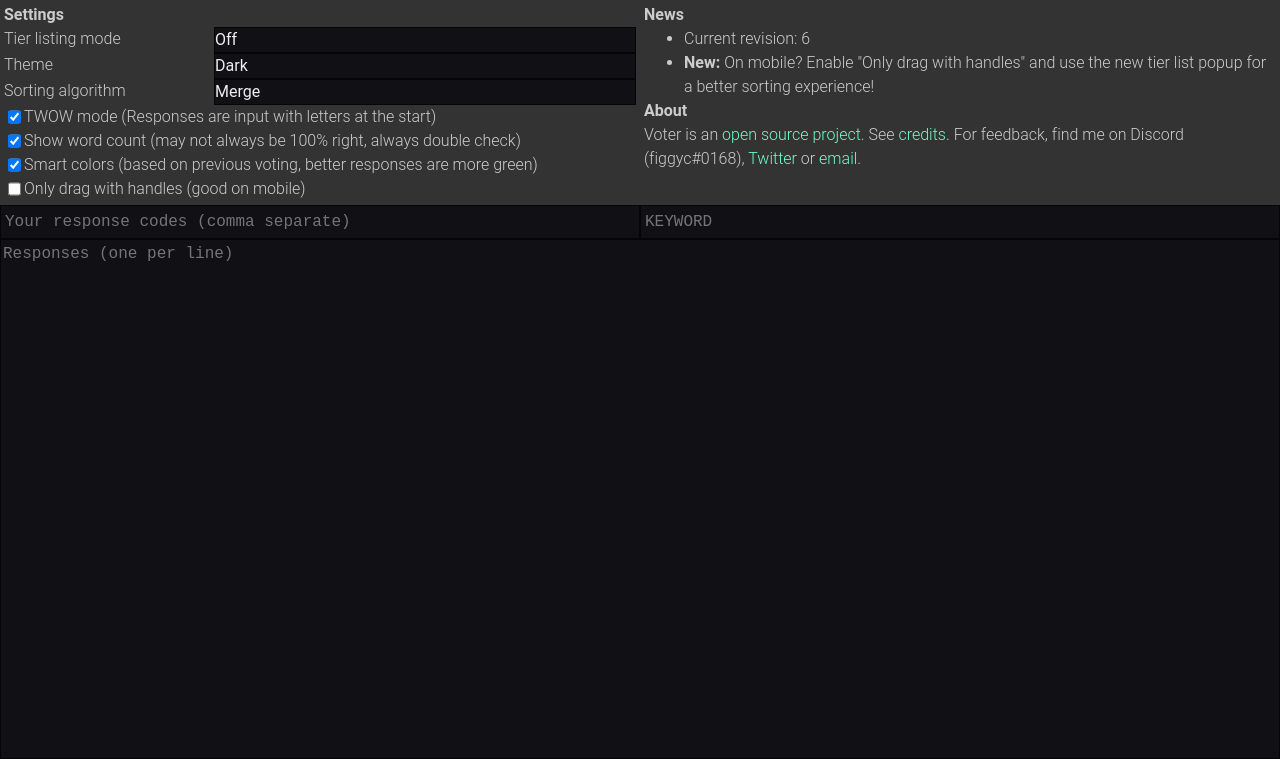
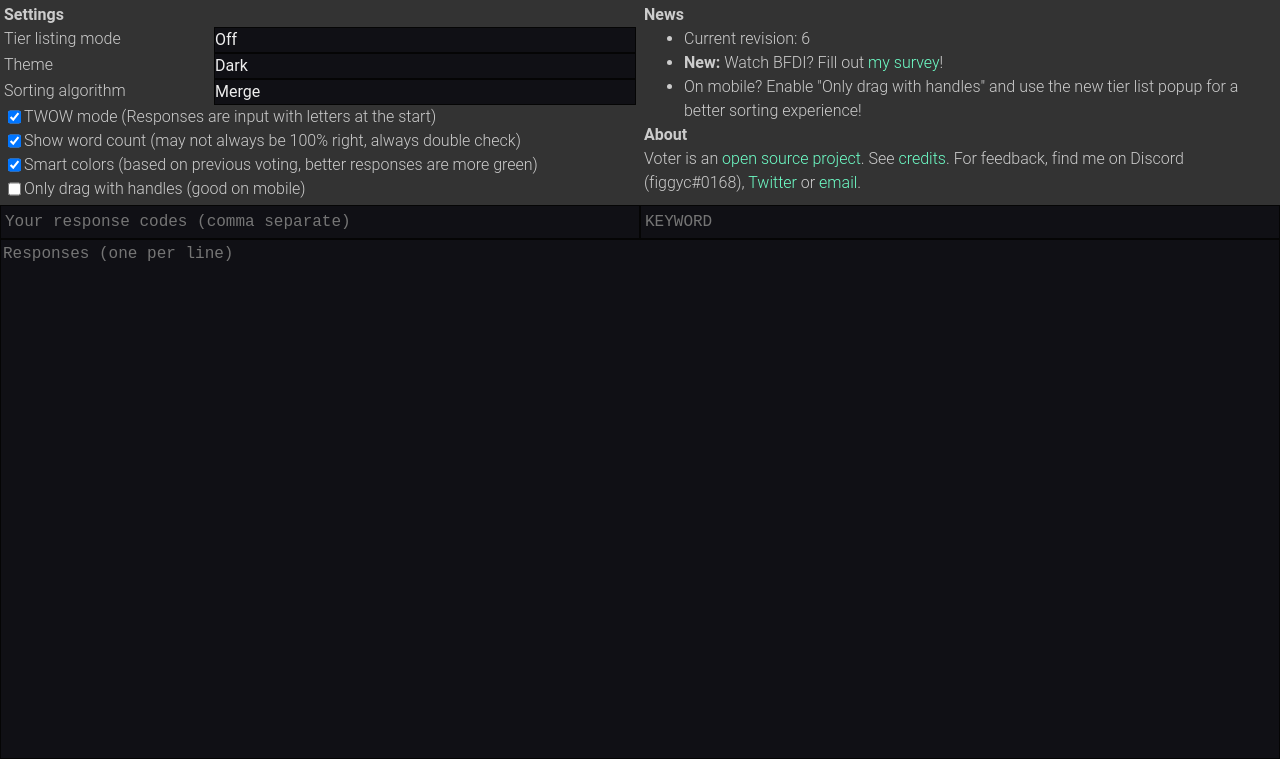
Before and after one commit to figgyc/voter2, a plain HTML site: page index.html in a window 1280 px wide. Shown: the part 41-800 px from the top of the page. Drawn offline with nearby package versions, Linux system fonts and the light colour scheme.

Commit message:
plug tierlist

```diff
--- a/index.html
+++ b/index.html
@@ -105,7 +105,10 @@
                 <ul>
                     <li id="currentRevision">Current revision: Loading</li>
                     <li>
-                        <strong>New:</strong> On mobile? Enable "Only drag with handles" and use the new tier list popup for a better sorting experience!
+                        <strong>New:</strong> Watch BFDI? Fill out <a href="https://tierlist.figgyc.uk">my survey</a>!
+                    </li>
+                    <li>
+                        On mobile? Enable "Only drag with handles" and use the new tier list popup for a better sorting experience!
                     </li>
                 </ul>
                 <h4>About</h4>
```
